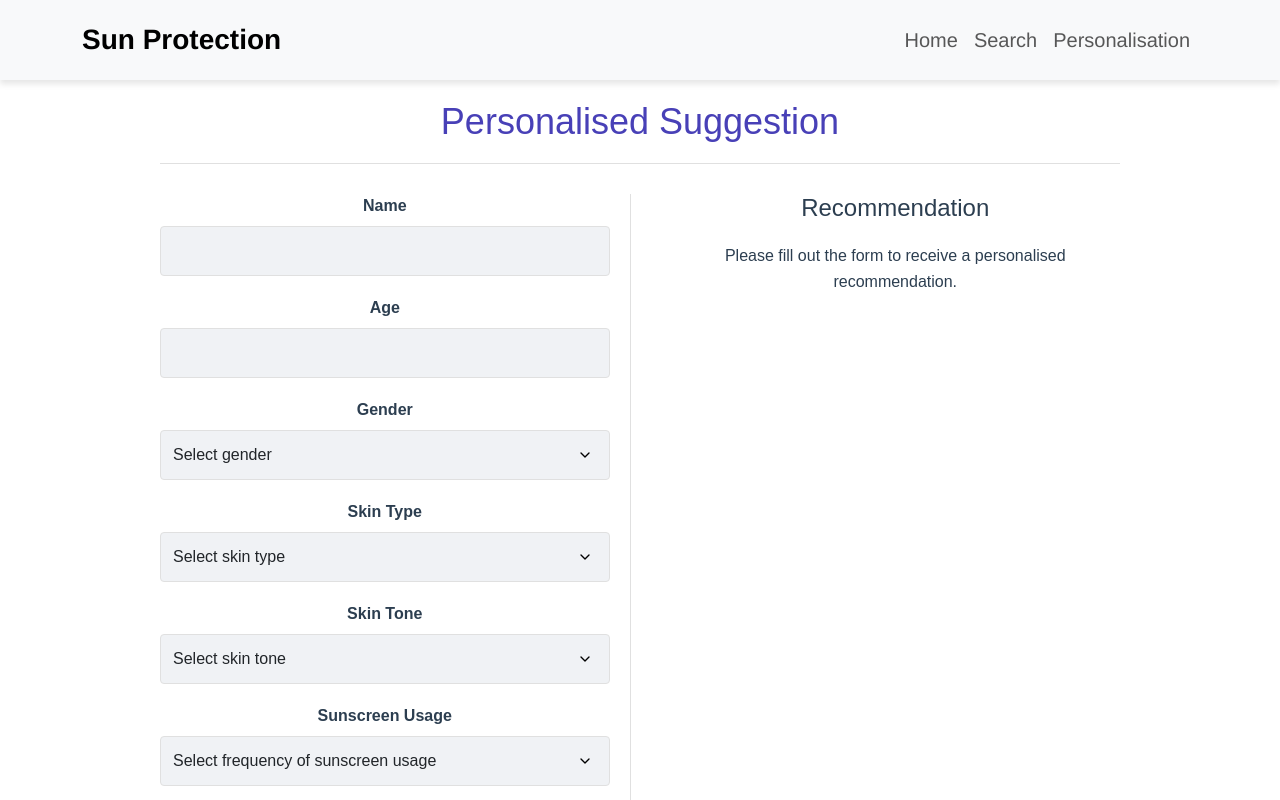
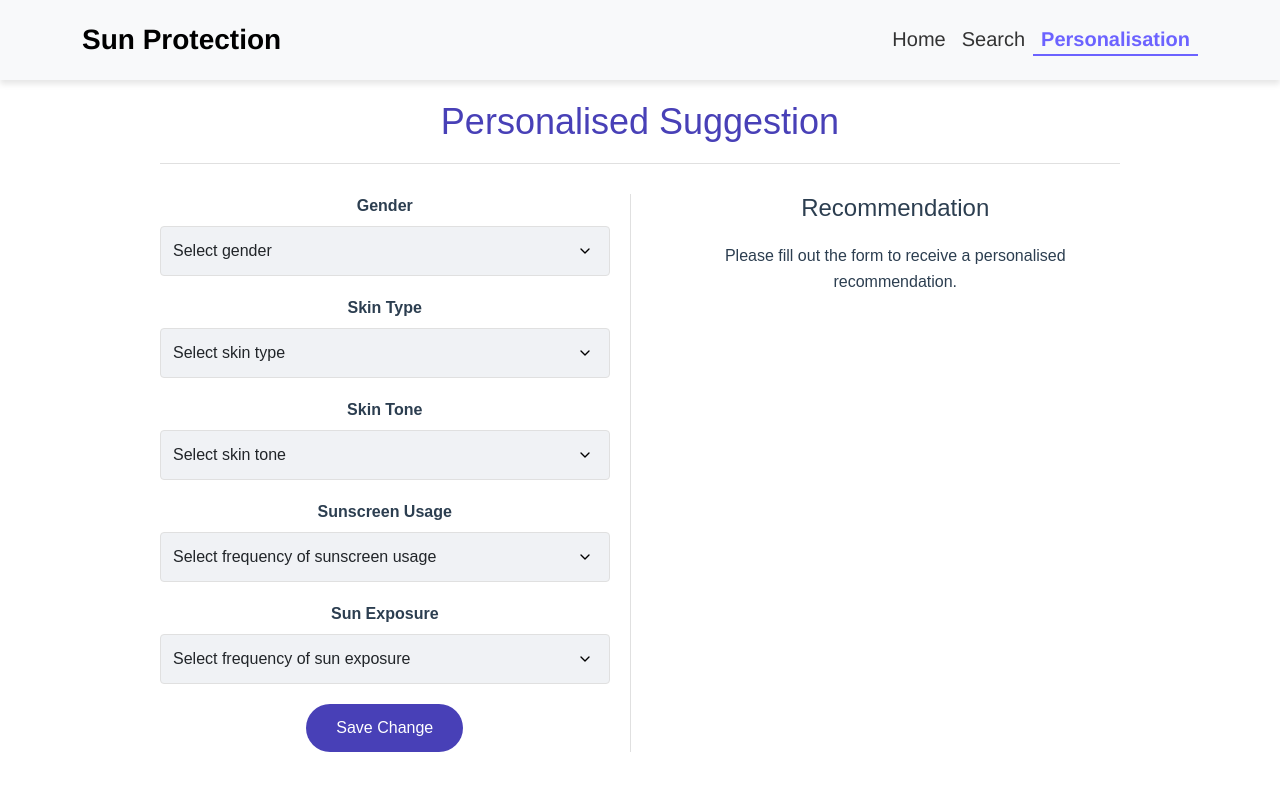
Before and after one commit to ZhangJianyu1918/Sun-Proctection, a Vue app: page /personalisation in a window 1280 px wide. Shown: the top 800 px of the page. Built offline with nearby package versions, Linux system fonts and the light colour scheme.

Commit message:
change the navigation bar css and delete age and name input area from personalisation page

```diff
--- a/src/components/NavigationBar.vue
+++ b/src/components/NavigationBar.vue
@@ -1,9 +1,7 @@
 <template>
     <nav class="navbar navbar-expand-lg navbar-light bg-light fixed-top">
         <div class="container">
-
         <router-link class="navbar-brand fw-bold fs-3" to="/">Sun Protection</router-link>
-
 
         <button
             class="navbar-toggler"
@@ -17,44 +15,78 @@
             <span class="navbar-toggler-icon"></span>
         </button>
 
-
         <div class="collapse navbar-collapse" id="navbarNav">
             <ul class="navbar-nav ms-auto">
             <li class="nav-item">
-              <router-link class="nav-link fs-5" to="/">Home</router-link>
+                <router-link
+                class="nav-link fs-5"
+                to="/"
+                :class="{ 'active': $route.path === '/' }"
+                >
+                Home
+                </router-link>
             </li>
             <li class="nav-item">
-              <router-link class="nav-link fs-5" to="/search">Search</router-link>
+                <router-link
+                class="nav-link fs-5"
+                to="/search"
+                :class="{ 'active': $route.path === '/search' }"
+                >
+                Search
+                </router-link>
             </li>
             <li class="nav-item">
-              <router-link class="nav-link fs-5" to="/personalisation">Personalisation</router-link>
+                <router-link
+                class="nav-link fs-5"
+                to="/personalisation"
+                :class="{ 'active': $route.path === '/personalisation' }"
+                >
+                Personalisation
+                </router-link>
             </li>
             </ul>
         </div>
         </div>
     </nav>
-
-
     <div class="mt-nav"></div>
 </template>
 
 <script setup>
+
 </script>
 
 <style scoped>
-
 .navbar {
 height: 80px;
 box-shadow: 0 4px 6px rgba(0, 0, 0, 0.1);
 }
 
-
 .mt-nav {
 margin-top: 80px;
 }
 
-
 .navbar-nav .nav-link {
 padding: 0 15px;
+color: #333;
+transition: all 0.3s ease; /* 添加平滑过渡效果 */
+}
+
+/* 当前页面的高亮样式 */
+.navbar-nav .nav-link.active {
+color: #6c63ff; /* 高亮颜色，与你的主题色匹配 */
+font-weight: bold;
+border-bottom: 2px solid #6c63ff; /* 添加下划线效果 */
+}
+
+/* 鼠标悬停样式 */
+.navbar-nav .nav-link:hover {
+color: #6c63ff; /* 悬停时颜色变化 */
+background-color: rgba(108, 99, 255, 0.1); /* 背景色微调 */
+border-radius: 4px;
+}
+
+/* 移除 router-link 默认的 active 类样式（可选） */
+:deep(.router-link-active) {
+text-decoration: none;
 }
 </style>
--- a/src/pages/PersonalisationPage.vue
+++ b/src/pages/PersonalisationPage.vue
@@ -5,16 +5,6 @@
 
       <div class="form-content">
         <div class="form-section">
-          <div class="form-group">
-            <label for="name">Name</label>
-            <input type="text" id="name" v-model="formData.name" class="form-input" />
-          </div>
-
-          <div class="form-group">
-            <label for="age">Age</label>
-            <input type="number" id="age" v-model="formData.age" class="form-input" />
-          </div>
-
           <div class="form-group">
             <label for="gender">Gender</label>
             <select id="gender" v-model="formData.gender" class="form-select">
@@ -97,8 +87,6 @@
     data() {
       return {
         formData: {
-          name: '',
-          age: '',
           gender: '',
           skinType: '',
           skinTone: '',
@@ -119,7 +107,7 @@
         }
 
         // Simple recommendation logic based on input
-        let rec = `Hello ${this.formData.name}, based on your profile (${this.formData.age} years old, `;
+        let rec = `Hello, based on your profile, `;
         rec += `${this.formData.skinType} skin type, ${this.formData.skinTone} skin tone), `;
 
         if (this.formData.sunExposure === 'high' || this.formData.sunExposure === 'extreme') {
```
Lines whose indentation alone changed are shown as unchanged.
